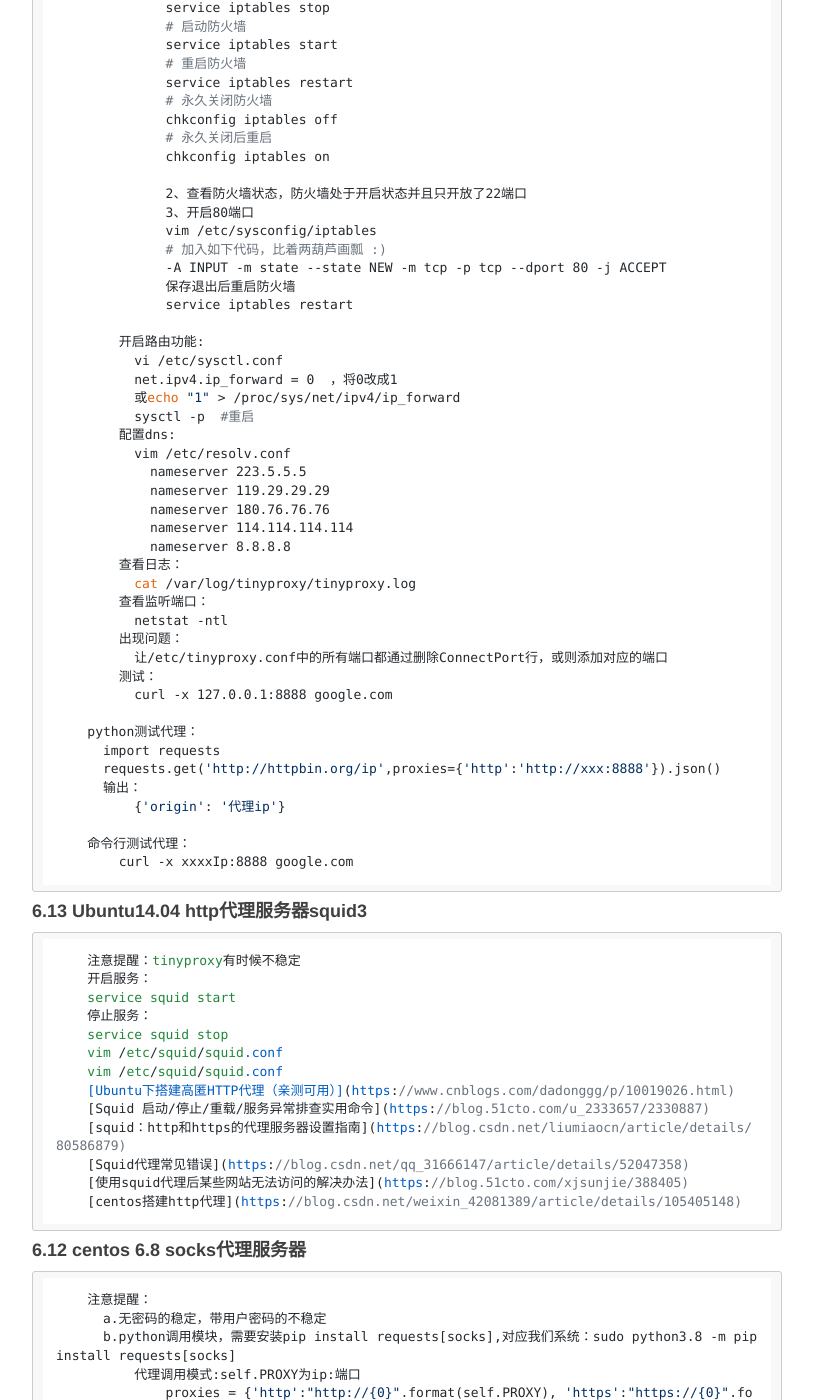
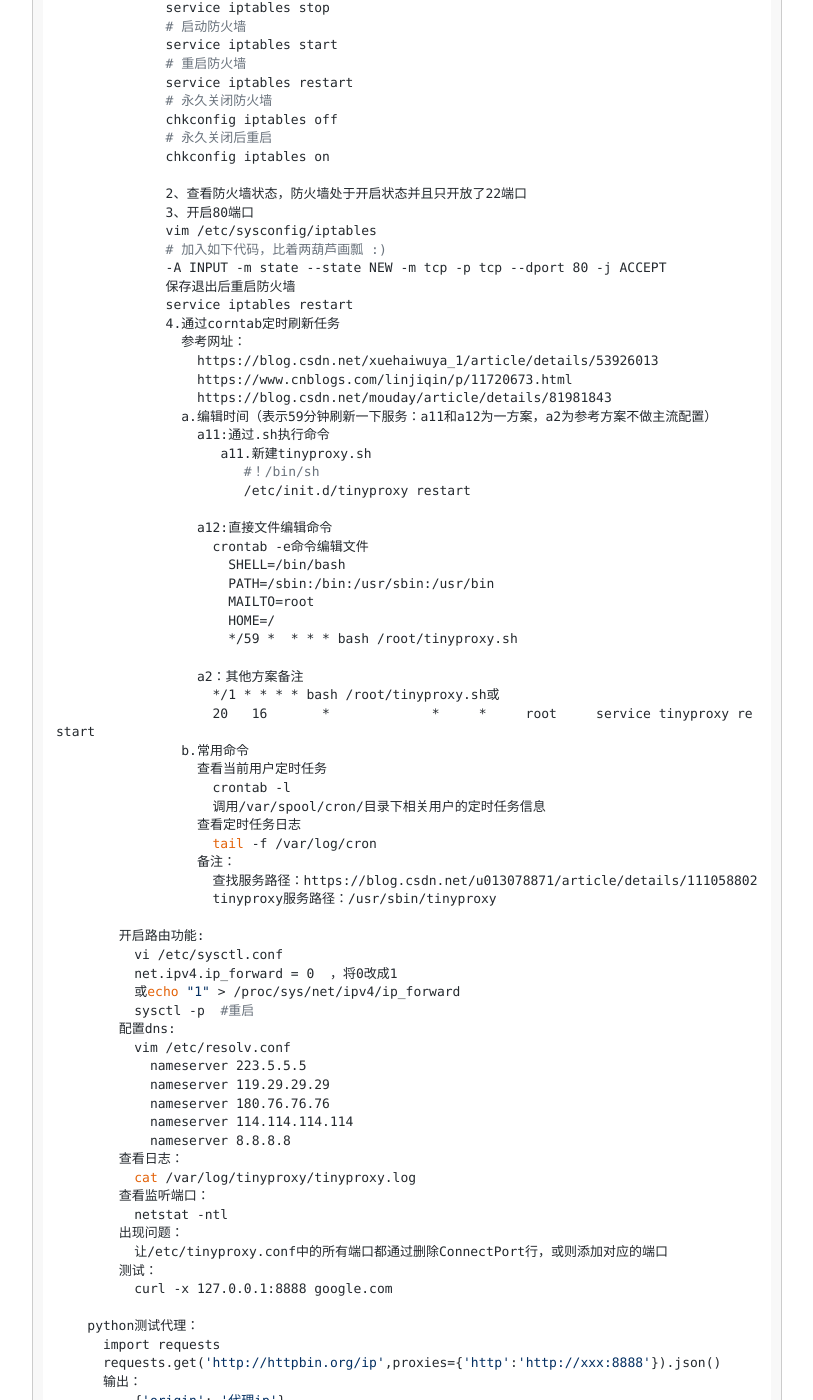
Before and after one commit to figerdeng/siweiwo, a Jekyll site: the page built from _posts/2021-07-06--raspi-ubuntu-dataanalyse.md, in a window 1280 px wide and 1400 px high, scrolled down 8944 px. Shown: the whole window, without its empty margins (233-1046 px from the left). Built offline with Jekyll 4.4.1, drawn with Linux system fonts in a browser that asks for light colours; nearby versions of some CDN libraries; comment, search, counter and statistics services are not loaded; some of the changed text lies outside the part shown.

Commit message:
代理vpn

````diff
--- a/_posts/2021-07-06--raspi-ubuntu-dataanalyse.md
+++ b/_posts/2021-07-06--raspi-ubuntu-dataanalyse.md
@@ -439,6 +439,37 @@ description: 树莓派打造量化平台
               -A INPUT -m state --state NEW -m tcp -p tcp --dport 80 -j ACCEPT
               保存退出后重启防火墙
               service iptables restart
+              4.通过corntab定时刷新任务
+                参考网址：
+                  https://blog.csdn.net/xuehaiwuya_1/article/details/53926013
+                  https://www.cnblogs.com/linjiqin/p/11720673.html
+                  https://blog.csdn.net/mouday/article/details/81981843
+                a.编辑时间（表示59分钟刷新一下服务：a11和a12为一方案，a2为参考方案不做主流配置）
+                  a11:通过.sh执行命令
+                     a11.新建tinyproxy.sh
+                        #！/bin/sh
+                        /etc/init.d/tinyproxy restart
+
+                  a12:直接文件编辑命令
+                    crontab -e命令编辑文件
+                      SHELL=/bin/bash
+                      PATH=/sbin:/bin:/usr/sbin:/usr/bin
+                      MAILTO=root
+                      HOME=/
+                      */59 *  * * * bash /root/tinyproxy.sh
+
+                  a2：其他方案备注
+                    */1 * * * * bash /root/tinyproxy.sh或
+                    20   16       *             *     *     root     service tinyproxy restart
+                b.常用命令
+                  查看当前用户定时任务
+                    crontab -l
+                    调用/var/spool/cron/目录下相关用户的定时任务信息
+                  查看定时任务日志
+                    tail -f /var/log/cron
+                  备注：
+                    查找服务路径：https://blog.csdn.net/u013078871/article/details/111058802
+                    tinyproxy服务路径：/usr/sbin/tinyproxy
 
         开启路由功能:
           vi /etc/sysctl.conf
@@ -471,7 +502,7 @@ description: 树莓派打造量化平台
         curl -x xxxxIp:8888 google.com
   ```
 
-#### **6.13 Ubuntu14.04 http代理服务器squid3**
+#### **6.13 Ubuntu14.04 http代理服务器squid3---废掉不建议使用**
   ```命令行说明
     注意提醒：tinyproxy有时候不稳定
     开启服务：
````
